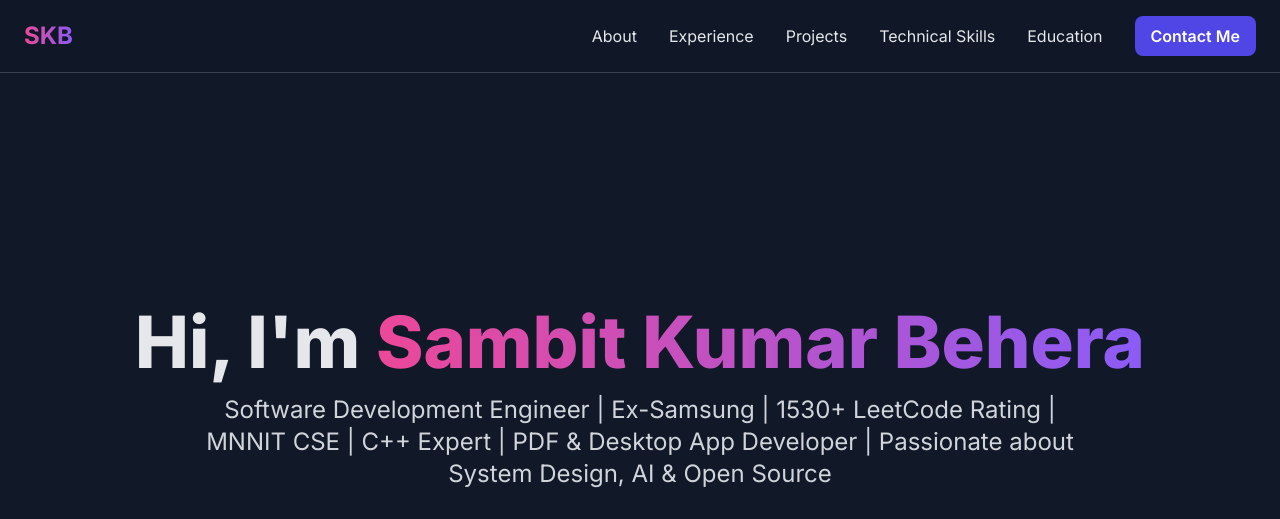
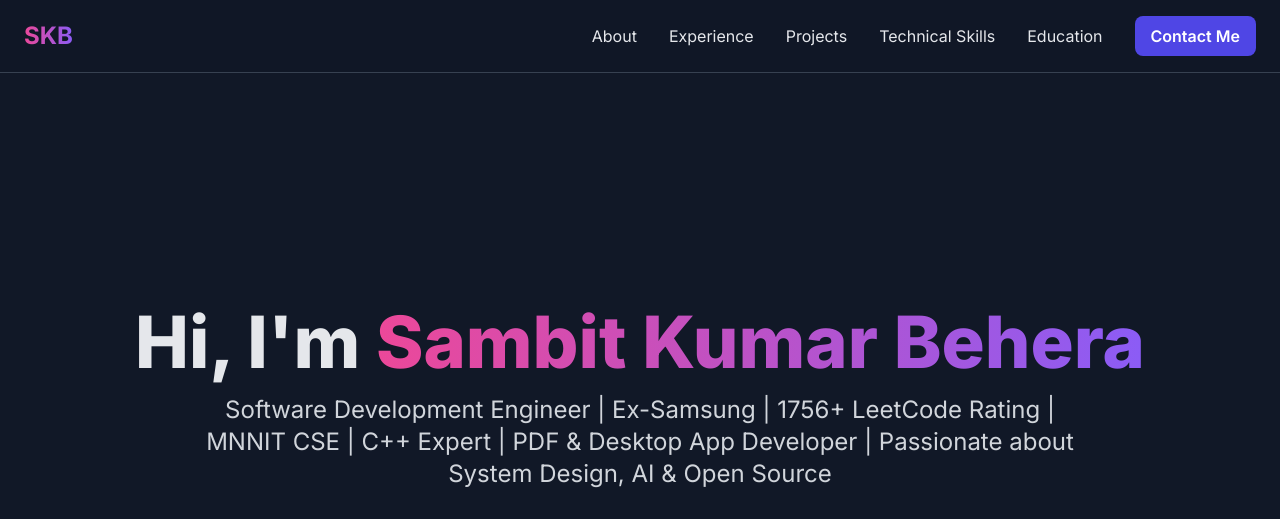
Before and after one commit to sam-beat/sambit-portfolio, a plain HTML site: page index.html in a window 1280 px wide. Shown: the top 519 px of the page. Drawn offline with nearby package versions, Linux system fonts and the light colour scheme.

Commit message:
Updating leetcode rating

```diff
--- a/index.html
+++ b/index.html
@@ -46,7 +46,7 @@
         Hi, I'm <span class="gradient-text">Sambit Kumar Behera</span>
       </h1>
       <p class="text-xl md:text-2xl text-gray-300 mb-8 max-w-4xl mx-auto leading-relaxed">
-        Software Development Engineer | Ex-Samsung | 1530+ LeetCode Rating | MNNIT CSE |
+        Software Development Engineer | Ex-Samsung | 1756+ LeetCode Rating | MNNIT CSE |
         C++ Expert | PDF & Desktop App Developer | Passionate about System Design, AI & Open Source
       </p>
       <div class="flex justify-center items-center space-x-4">
```
